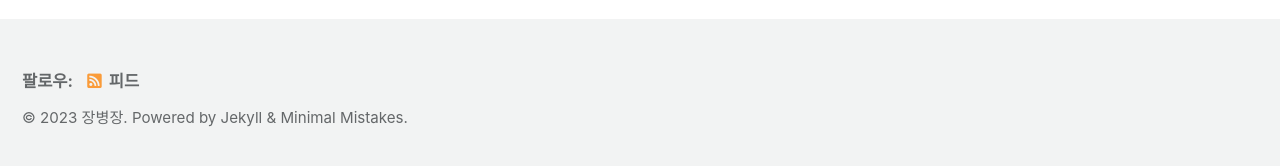
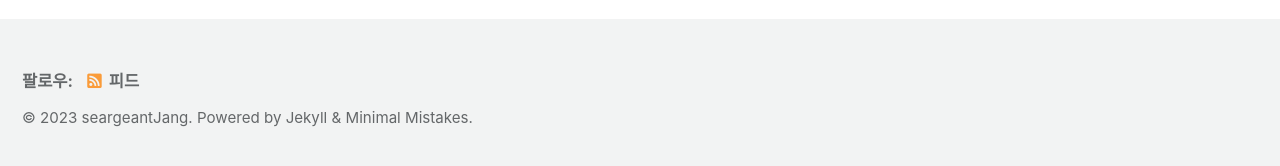
Before and after one commit to seargeantJang/seargeantJang-github.io, a Jekyll site: the page built from index.html, in a window 1280 px wide. Shown: the part 726-892 px from the top of the page. Built offline with Jekyll 4.4.1, drawn with Linux system fonts in a browser that asks for light colours; cached includes are drawn as plain includes; the list of posts is cut into pages by our own code.

Commit message:
no message

```diff
--- a/_config.yml
+++ b/_config.yml
@@ -19,9 +19,9 @@ locale                   : "ko-KR"
 title                    : "장병장 운동일지"
 title_separator          : "-"
 subtitle                 : # site tagline that appears below site title in masthead
-name                     : "장병장"
+name                     : "seargeantJang"
 description              : "서랍"
-url                      : "https://seargeantJang.github.io" # the base hostname & protocol for your site e.g. "https://mmistakes.github.io"
+url                      : https://seargeantJang.github.io # the base hostname & protocol for your site e.g. "https://mmistakes.github.io"
 baseurl                  : # the subpath of your site, e.g. "/blog"
 repository               : # GitHub username/repo-name e.g. "mmistakes/minimal-mistakes"
 teaser                   : # path of fallback teaser image, e.g. "/assets/images/500x300.png"
```
